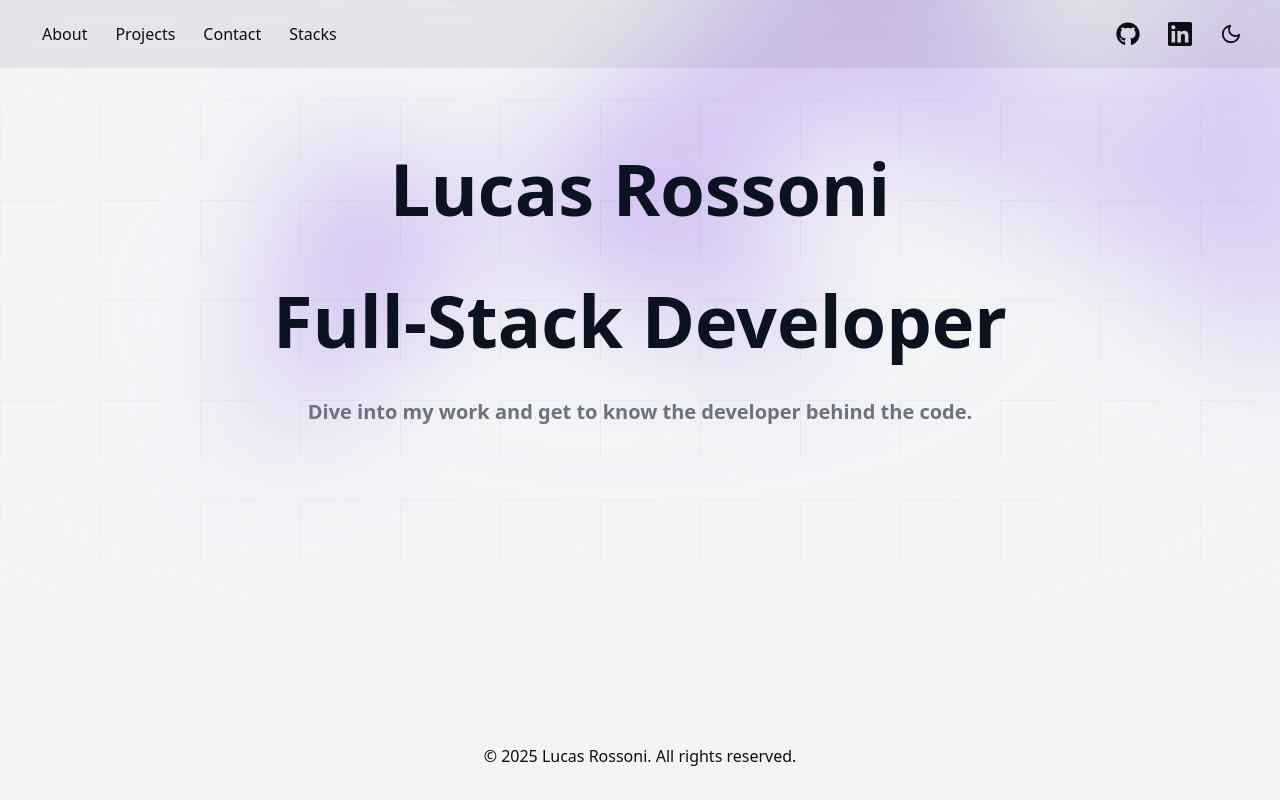
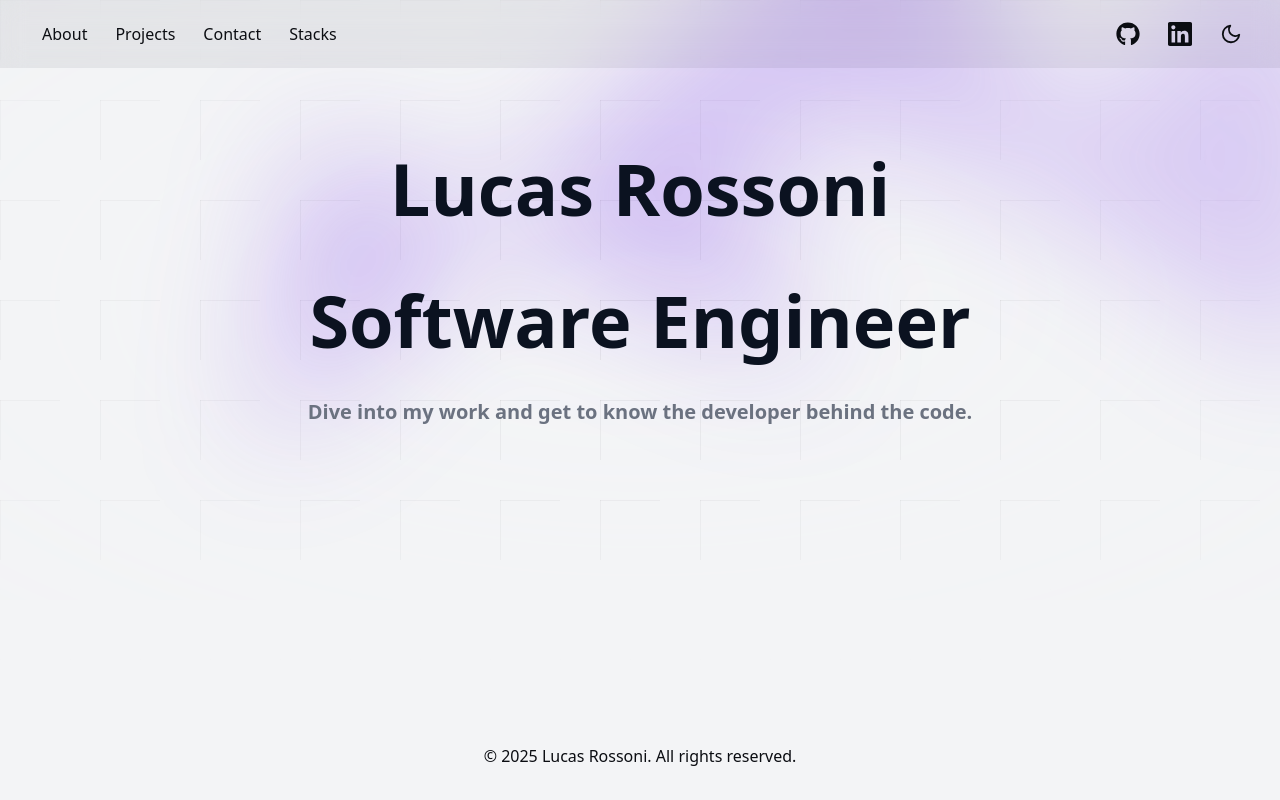
Before and after one commit to PxS00/portfolio, a React (Vite) app: page / in a window 1280 px wide. Shown: the top 800 px of the page. Built offline with nearby package versions, Linux system fonts and the light colour scheme.

Commit message:
feat(home): update hero title to Software Engineer

```diff
--- a/src/features/home/components/HeroSection/HeroSection.tsx
+++ b/src/features/home/components/HeroSection/HeroSection.tsx
@@ -6,7 +6,7 @@ import { useTypewriter } from '../../../../shared/hooks/useTypewriter'
 export default function HeroSection() {
   const [showCursor, setShowCursor] = useState(true)
   const title = useTypewriter({
-    text: 'Full-Stack Developer',
+    text: 'Software Engineer',
     delay: 80,
     startDelay: 400,
     onDone: () => setShowCursor(false),
```
